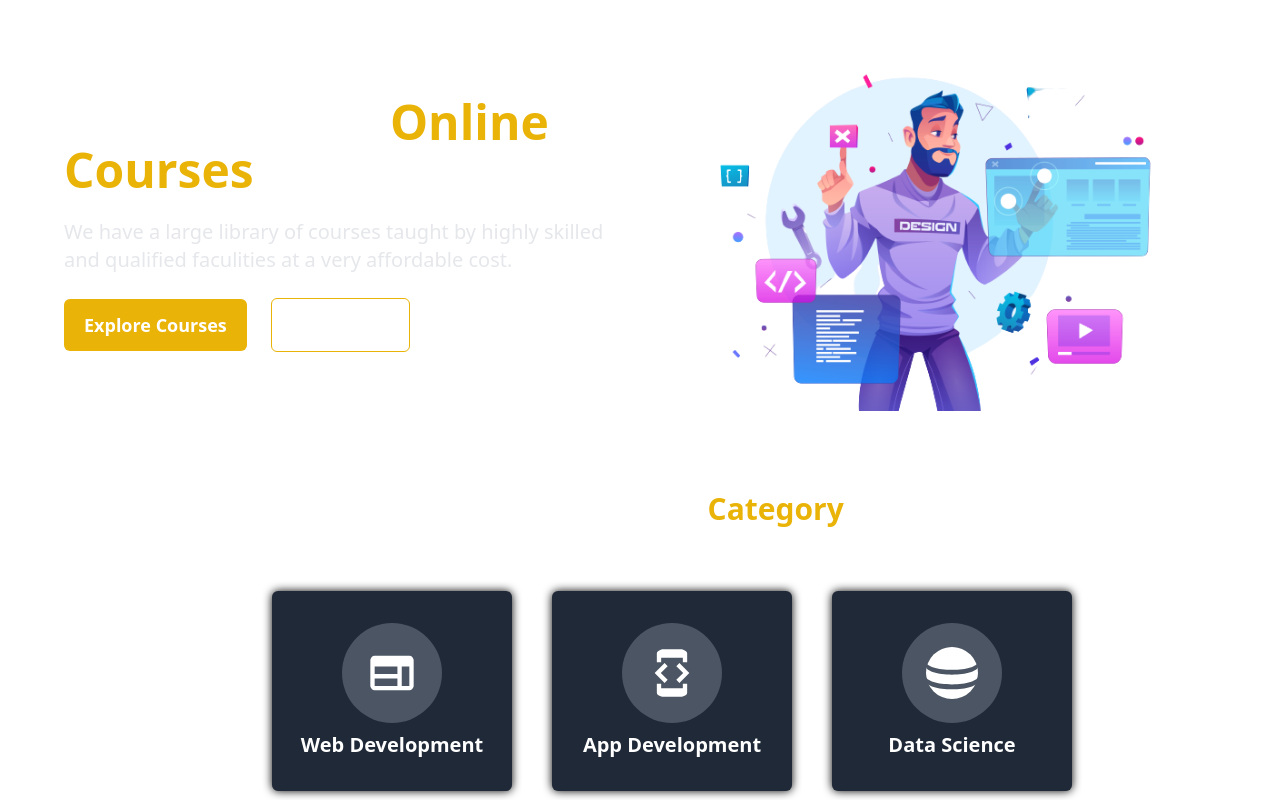
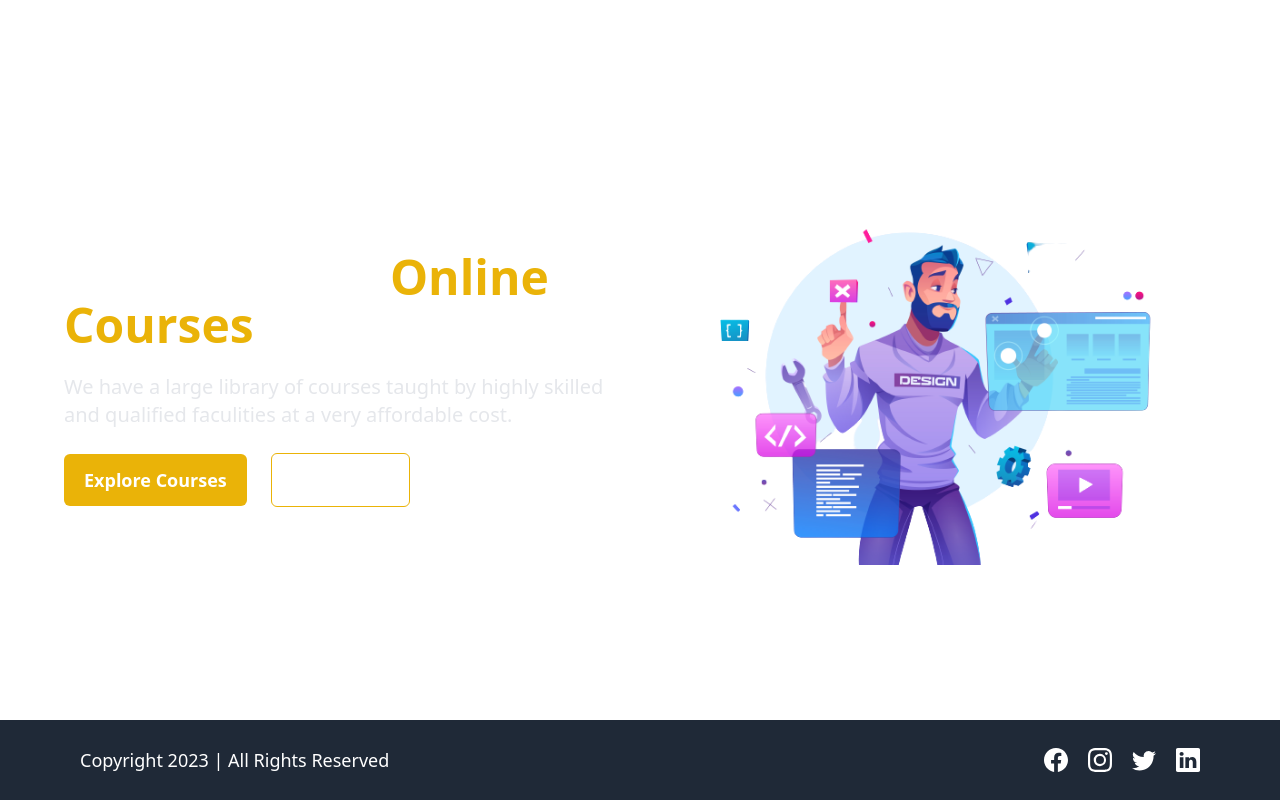
Before and after one commit to anuragtiwarime/lms, a React (Create React App) app in the folder client/: page / in a window 1280 px wide. Shown: the top 800 px of the page. Built offline with nearby package versions, Linux system fonts and the light colour scheme.

Commit message:
improved add lecture user interface and completed CRUD of course lectures

```diff
--- a/client/src/Components/HomePageCategory.js
+++ /dev/null
@@ -1,43 +0,0 @@
-import React from "react";
-import { MdDeveloperMode } from "react-icons/md";
-import { MdOutlineWeb } from "react-icons/md";
-import { ImDatabase } from "react-icons/im";
-
-const HomePageCategory = ({ iconName }) => {
-  return (
-    <div className="w-60 py-8 flex flex-col items-center justify-center gap-2 rounded-md bg-gray-800 text-white shadow-[0_0_10px_black] cursor-pointer transition-all ease-in-out duration-300 hover:-translate-y-4">
-      {/* displaying icon, according to the icon name */}
-      {iconName === "MdOutlineWeb" && (
-        <>
-          <MdOutlineWeb
-            size={"100px"}
-            className="rounded-full p-6 bg-gray-600 "
-          />
-          <h3 className="text-xl font-bold">Web Development</h3>
-        </>
-      )}
-
-      {iconName === "MdDeveloperMode" && (
-        <>
-          <MdDeveloperMode
-            size={"100px"}
-            className="rounded-full p-6 bg-gray-600 "
-          />
-          <h3 className="text-xl font-bold">App Development</h3>
-        </>
-      )}
-
-      {iconName === "ImDatabase" && (
-        <>
-          <ImDatabase
-            size={"100px"}
-            className="rounded-full p-6 bg-gray-600 "
-          />
-          <h3 className="text-xl font-bold">Data Science</h3>
-        </>
-      )}
-    </div>
-  );
-};
-
-export default HomePageCategory;
--- a/client/src/Pages/Dashboard/AddLecture.js
+++ b/client/src/Pages/Dashboard/AddLecture.js
@@ -1,13 +1,16 @@
-import React, { useState } from "react";
+import React, { useEffect, useState } from "react";
 import { toast } from "react-hot-toast";
+import { AiOutlineArrowLeft } from "react-icons/ai";
 import { useDispatch } from "react-redux";
-import { useLocation } from "react-router-dom";
+import { useLocation, useNavigate } from "react-router-dom";
 import Layout from "../../Layout/Layout";
 import { addCourseLecture } from "../../Redux/lectureSlice";
 
 const AddLectures = () => {
   const courseDetails = useLocation().state;
+
   const dispatch = useDispatch();
+  const navigate = useNavigate();
 
   const [userInput, setUserInput] = useState({
     id: courseDetails?._id,
@@ -40,41 +43,89 @@ const AddLectures = () => {
       return;
     }
 
-    await dispatch(addCourseLecture(userInput));
+    const res = await dispatch(addCourseLecture(userInput));
+    if (res?.payload?.success) {
+      setUserInput({
+        id: courseDetails?._id,
+        lecture: undefined,
+        title: "",
+        description: "",
+        videoSrc: "",
+      });
+    }
   };
+
+  // redirecting the user if no user details
+  useEffect(() => {
+    if (!courseDetails) {
+      navigate(-1);
+    }
+  }, []);
   return (
     <Layout>
-      <div className="pt-10 text-white flex flex-col items-center justify-center gap-10 mx-16 min-h-[90vh]">
-        <form onSubmit={handleFormSubmit}>
-          <input
-            type="file"
-            name="lecture"
-            onChange={getVideo}
-            accept="video/mp4,video/x-m4v,video/*"
-          />
+      <div className=" text-white flex flex-col items-center justify-center gap-10 mx-16 min-h-[90vh]">
+        <div className="flex flex-col gap-5 p-2 shadow-[0_0_10px_black] w-96 rounded-lg">
+          <header className="flex items-center justify-center relative">
+            <button
+              onClick={() => navigate(-1)}
+              className="absolute left-2 text-xl text-green-500"
+            >
+              <AiOutlineArrowLeft />
+            </button>
+            <h1 className="text-xl text-yellow-500 font-semibold">
+              Add your new lecture
+            </h1>
+          </header>
+          <form onSubmit={handleFormSubmit} className="flex flex-col gap-3">
             <input
               type="text"
               name="title"
               value={userInput.title}
               onChange={handleInputChange}
               placeholder="Enter the title for lecture"
+              className="bg-transparent px-3 py-1 border"
             />
-          <input
-            type="text"
+
+            <textarea
               name="description"
               value={userInput.description}
               onChange={handleInputChange}
               placeholder="Enter the description for lecture"
+              className="resize-none overflow-y-scroll h-24 bg-transparent px-3 py-1 border"
             />
+            {userInput.videoSrc ? (
               <video
                 src={userInput.videoSrc}
                 muted
-            autoPlay
                 controls
-            controlsList="nodownload disablePictureInPicture nofullscreen"
+                controlsList="nodownload nofullscreen"
+                disablePictureInPicture
+                className="object-fill rounded-tl-lg rounded-tr-lg w-full"
               ></video>
-          <button>Add Lecture</button>
+            ) : (
+              <div className="h-48 border flex items-center justify-center cursor-pointer">
+                <label
+                  htmlFor="lecture"
+                  className="font-semibold text-xl cursor-pointer"
+                >
+                  Choose your video
+                </label>
+                <input
+                  type="file"
+                  name="lecture"
+                  id="lecture"
+                  onChange={getVideo}
+                  accept="video/mp4,video/x-m4v,video/*"
+                  className="hidden"
+                />
+              </div>
+            )}
+
+            <button className="btn-primary py-1 font-semibold text-lg">
+              Add Lecture
+            </button>
           </form>
+        </div>
       </div>
     </Layout>
   );
--- a/client/src/Pages/Dashboard/DisplayLectures.js
+++ b/client/src/Pages/Dashboard/DisplayLectures.js
@@ -9,6 +9,7 @@ import {
 
 const DisplayLectures = () => {
   const dispatch = useDispatch();
+  const navigate = useNavigate();
 
   // for getting the data from location of previous component
   const courseDetails = useLocation().state;
@@ -68,8 +69,20 @@ const DisplayLectures = () => {
 
           {/* right section for displaying all the lectures of the course */}
           <ul className="overflow-y-scroll w-[28rem] p-2 rounded-lg shadow-[0_0_10px_black] space-y-4">
-            <li className="text-center font-semibold text-xl text-yellow-500">
-              Lectures List
+            <li className="font-semibold text-xl text-yellow-500 flex items-center justify-between">
+              <p>Lectures List</p>
+              {role === "ADMIN" && (
+                <button
+                  onClick={() =>
+                    navigate("/course/addlecture", {
+                      state: { ...courseDetails },
+                    })
+                  }
+                  className="btn-primary px-2 py-1 rounded-md font-semibold text-sm"
+                >
+                  Add New Lecture
+                </button>
+              )}
             </li>
             {lectures &&
               lectures.map((element, index) => {
--- a/client/src/Pages/Homepage.js
+++ b/client/src/Pages/Homepage.js
@@ -1,16 +1,12 @@
 import React from "react";
 import Layout from "../Layout/Layout";
 import homePageMainImage from "../Assets/Images/homePageMainImage.png";
-import HomePageCategory from "../Components/HomePageCategory";
 import { Link } from "react-router-dom";
 
-const homepage = () => {
-  // popular category arrayHome
-  const popularCategory = ["MdOutlineWeb", "MdDeveloperMode", "ImDatabase"];
-
+const Homepage = () => {
   return (
     <Layout>
-      <div className="pt-10 text-white flex items-center justify-center gap-10 mx-16">
+      <div className="pt-10 text-white flex items-center justify-center gap-10 mx-16 h-[90vh]">
         {/* for platform details */}
         <div className="w-1/2 space-y-6">
           <h1 className="text-5xl font-semibold">
@@ -25,12 +21,12 @@ const homepage = () => {
           {/* for buttons */}
           <div className="space-x-6">
             <Link to={"/courses"}>
-              <button className="bg-yellow-500 px-5 py-3 rounded-md font-semibold text-lg cursor-pointer">
+              <button className="bg-yellow-500 px-5 py-3 rounded-md font-semibold text-lg cursor-pointer hover:bg-yellow-600 transition-all ease-in-out duration-300">
                 Explore Courses
               </button>
             </Link>
             <Link to={"/contact"}>
-              <button className="border border-yellow-500 px-5 py-3 rounded-md font-semibold text-lg cursor-pointer">
+              <button className="border border-yellow-500 px-5 py-3 rounded-md font-semibold text-lg cursor-pointer hover:border-yellow-600 transition-all ease-in-out duration-300">
                 Contact Us
               </button>
             </Link>
@@ -42,23 +38,8 @@ const homepage = () => {
           <img src={homePageMainImage} alt="home page image" />
         </div>
       </div>
-
-      {/* creating the most popular courses category */}
-      <div className="ml-16 my-20">
-        <h1 className="text-center text-3xl font-semibold text-white">
-          Most Popular{" "}
-          <span className="text-yellow-500 font-bold">Category</span>{" "}
-        </h1>
-
-        {/* displaying the popular course cards */}
-        <div className="flex items-center justify-center gap-10 flex-wrap mt-16">
-          {popularCategory.map((element, index) => {
-            return <HomePageCategory iconName={element} key={index} />;
-          })}
-        </div>
-      </div>
     </Layout>
   );
 };
 
-export default homepage;
+export default Homepage;
--- a/client/src/Redux/lectureSlice.js
+++ b/client/src/Redux/lectureSlice.js
@@ -71,10 +71,8 @@ export const deleteCourseLecture = createAsyncThunk(
       });
 
       const response = await res;
-      console.log(response.data);
       return response.data;
     } catch (error) {
-      console.log(error);
       toast.error(error?.response?.data?.message);
     }
   }
```
Lines whose indentation alone changed are shown as unchanged.
